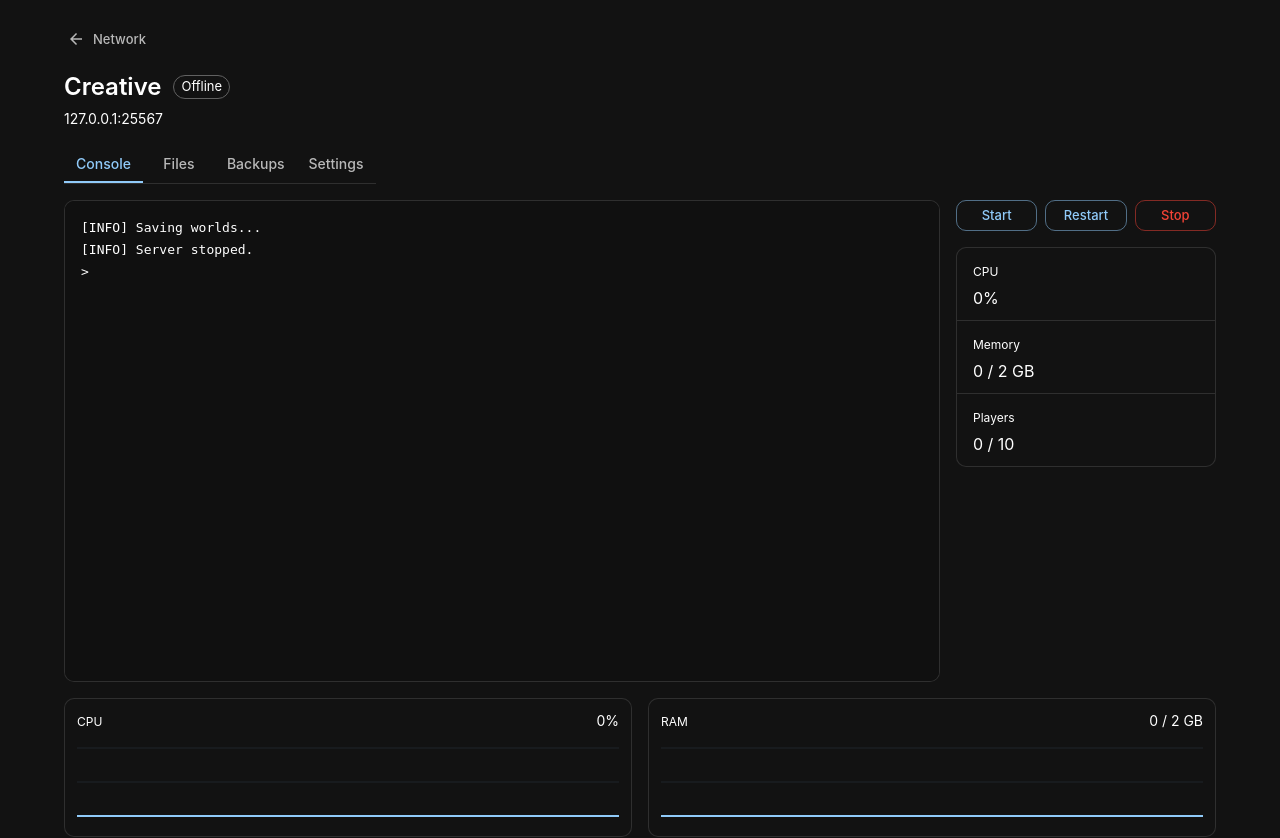
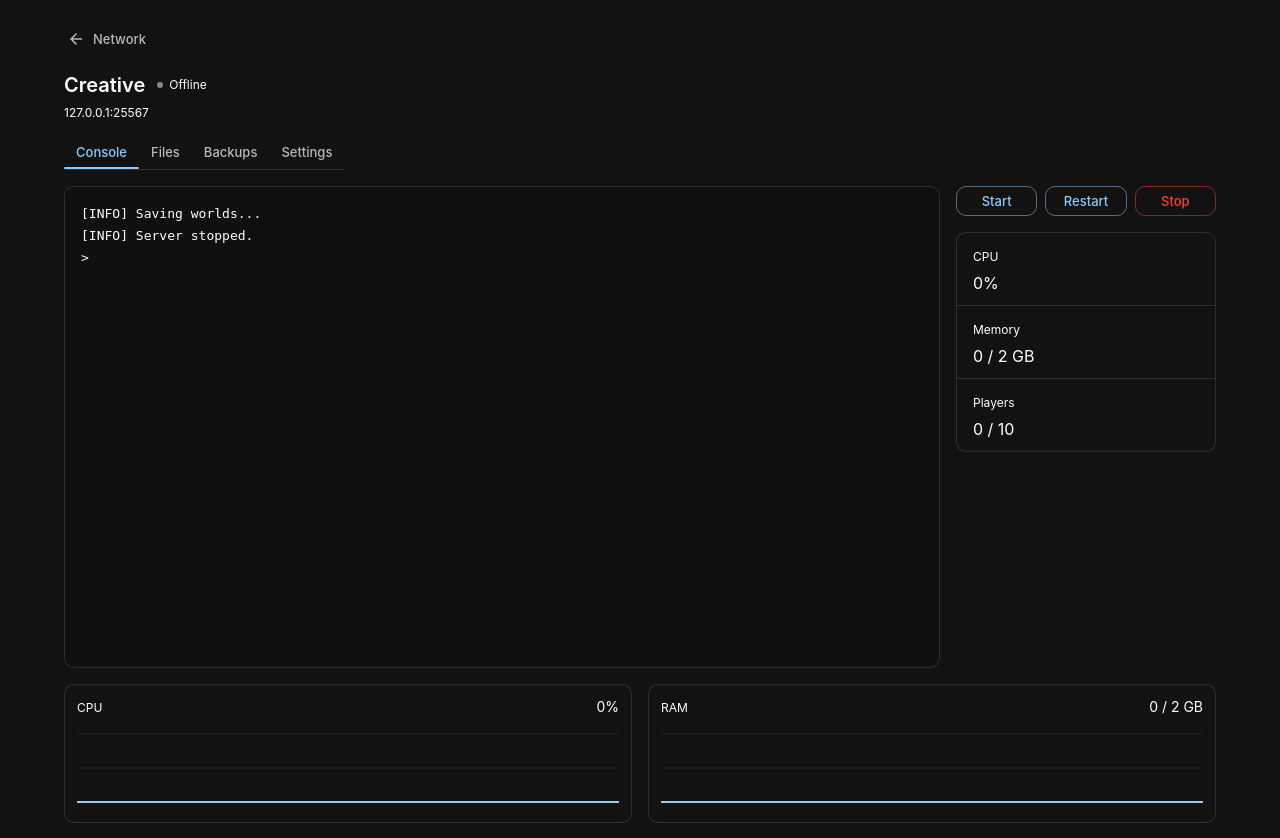
Before and after one commit to virtualWinter/smol-mc-panel, a React (Vite) app: page /creative in a window 1280 px wide. Shown: the top 838 px of the page. Built offline with nearby package versions, Linux system fonts and the light colour scheme.

Commit message:
Simplify server header and compact navigation

```diff
--- /dev/null
+++ b/src/components/ServerHeader.tsx
@@ -0,0 +1,25 @@
+import { Box, Stack, Tab, Tabs, Typography } from '@mui/material'
+import { Link } from 'react-router-dom'
+import type { ServerProps } from '../types'
+
+export default function ServerHeader({ server, page }: ServerProps & { page: string }) {
+  return (
+    <Stack spacing={1.5} sx={{ alignItems: 'flex-start' }}>
+      <Stack spacing={0.5}>
+        <Stack direction="row" spacing={1.5} sx={{ alignItems: 'center' }}>
+          <Typography component="h1" variant="h6" sx={{ fontWeight: 600, lineHeight: 1.4 }}>{server.name}</Typography>
+          <Stack direction="row" spacing={0.75} sx={{ alignItems: 'center' }}>
+            <Box sx={{ width: 6, height: 6, borderRadius: '50%', bgcolor: server.status === 'Online' ? 'success.main' : 'text.disabled' }} />
+            <Typography variant="caption" color="text.secondary">{server.status}</Typography>
+          </Stack>
+        </Stack>
+        <Typography variant="caption" color="text.secondary">{server.address}</Typography>
+      </Stack>
+      <Tabs value={['', 'files', 'backups', 'settings'].includes(page) ? page : false} variant="scrollable" scrollButtons="auto" aria-label="Server navigation" sx={{ maxWidth: '100%', borderBottom: 1, borderColor: 'divider', minHeight: 34, '& .MuiTab-root': { minHeight: 34, minWidth: 0, px: 1.5, py: 0.75, fontSize: 13 }, '& .MuiTabs-indicator': { height: 2, borderRadius: 1 } }}>
+        {[['', 'Console'], ['files', 'Files'], ['backups', 'Backups'], ['settings', 'Settings']].map(([path, label]) => (
+          <Tab key={path} value={path} label={label} component={Link} to={`/${server.id}${path ? `/${path}` : ''}`} />
+        ))}
+      </Tabs>
+    </Stack>
+  )
+}
--- a/src/components/ServerPage.tsx
+++ b/src/components/ServerPage.tsx
@@ -1,4 +1,4 @@
-import { Box, Button, Chip, Stack, Tab, Tabs, Typography } from '@mui/material'
+import { Box, Button, Stack, Typography } from '@mui/material'
 import ArrowBackIcon from '@mui/icons-material/ArrowBack'
 import { Link, useParams } from 'react-router-dom'
 import { useMock } from '../data/MockProvider'
@@ -8,6 +8,7 @@ import ServerFiles from './ServerFiles'
 import ServerBackups from './ServerBackups'
 import ServerSettings from './ServerSettings'
 import ServerGraphs from './ServerGraphs'
+import ServerHeader from './ServerHeader'
 
 export default function ServerPage() {
   const { serverId, '*': page = '' } = useParams()
@@ -23,20 +24,7 @@ export default function ServerPage() {
       <Button component={Link} to="/" color="inherit" size="small" startIcon={<ArrowBackIcon />} sx={{ alignSelf: 'flex-start', color: 'text.secondary' }}>Network</Button>
       {!server ? <Typography component="h1" variant="h4">Server not found</Typography> : (
         <>
-          <Stack direction={{ xs: 'column', sm: 'row' }} sx={{ alignItems: { xs: 'flex-start', sm: 'center' }, justifyContent: 'space-between' }} spacing={2}>
-            <Box>
-              <Stack direction="row" spacing={1.5} sx={{ alignItems: 'center' }}>
-                <Typography component="h1" variant="h5" sx={{ fontWeight: 600 }}>{server.name}</Typography>
-                <Chip label={server.status} color={server.status === 'Online' ? 'success' : 'default'} variant="outlined" size="small" />
-              </Stack>
-              <Typography variant="body2" color="text.secondary" sx={{ mt: 0.75 }}>{server.address}</Typography>
-            </Box>
-          </Stack>
-          <Tabs value={['', 'files', 'backups', 'settings'].includes(page) ? page : false} variant="scrollable" scrollButtons="auto" aria-label="Server navigation" sx={{ alignSelf: 'flex-start', maxWidth: '100%', borderBottom: 1, borderColor: 'divider' }}>
-            {[['', 'Console'], ['files', 'Files'], ['backups', 'Backups'], ['settings', 'Settings']].map(([path, label]) => (
-              <Tab key={path} value={path} label={label} component={Link} to={`/${server.id}${path ? `/${path}` : ''}`} />
-            ))}
-          </Tabs>
+          <ServerHeader server={server} page={page} />
           {page === 'files' ? <ServerFiles server={server} /> : page === 'backups' ? <ServerBackups server={server} /> : page === 'settings' ? <ServerSettings server={server} /> : page !== '' ? <Typography color="text.secondary">Page not found</Typography> : (
           <Stack spacing={2}>
           <Box sx={{ display: 'grid', gridTemplateColumns: { xs: 'minmax(0, 1fr)', md: 'minmax(0, 1fr) 260px' }, gap: 2 }}>
```
